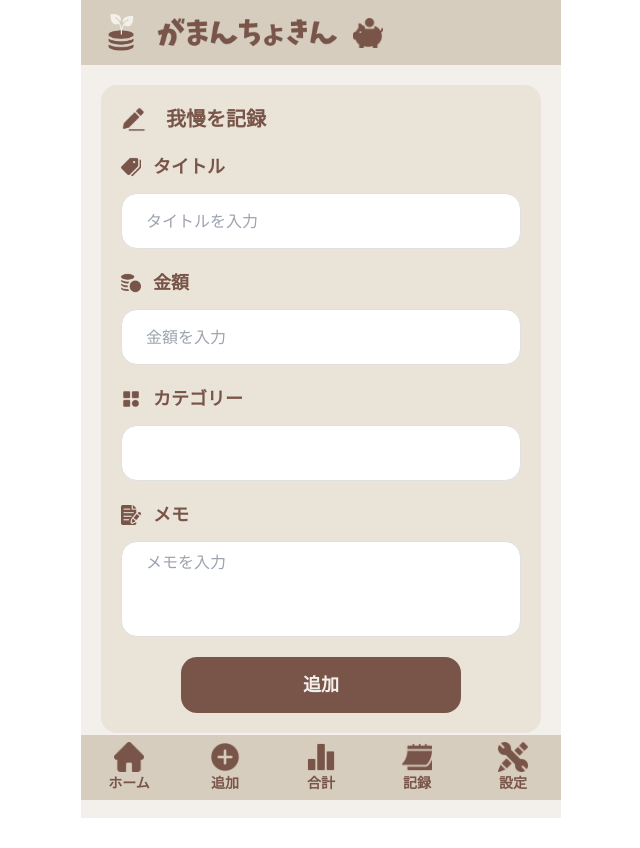
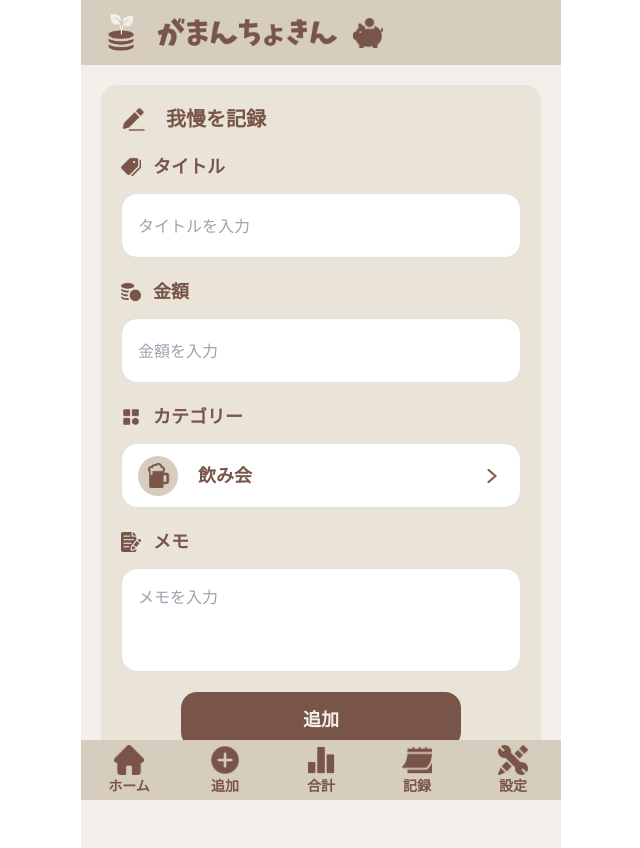
Before and after one commit to Naoya-0213/money-mindful, a Next.js app: page /money-mindful/add in a window 1280 px wide. Shown: the whole page, without its empty margins (319-959 px from the left). Before the commit the page ends 818 px from the top, so only its background shows below. Built offline with nearby package versions, Linux system fonts and the light colour scheme.

Commit message:
変更！

```diff
--- a/src/app/components/button/SmallButton.tsx
+++ b/src/app/components/button/SmallButton.tsx
@@ -1,22 +1,22 @@
-// 共通小ボタン
+// // 共通小ボタン
 
-import React from "react";
+// import React from "react";
 
-type ButtonProps = {
-  children: React.ReactNode;
-  onClick?: () => void;
-  className?: string;
-};
+// type ButtonProps = {
+//   children: React.ReactNode;
+//   onClick?: () => void;
+//   className?: string;
+// };
 
-const SmallButton = ({ children, onClick, className }: ButtonProps) => {
-  return (
-    <button
-      onClick={onClick}
-      className={`h-10 rounded-xl bg-[#795549] px-6 py-2 text-center text-base text-[#F3F0EB] ${className ?? ""}`}
-    >
-      {children}
-    </button>
-  );
-};
+// const SmallButton = ({ children, onClick, className }: ButtonProps) => {
+//   return (
+//     <button
+//       onClick={onClick}
+//       className={`h-10 rounded-xl bg-[#795549] px-6 py-2 text-center text-base text-[#F3F0EB] ${className ?? ""}`}
+//     >
+//       {children}
+//     </button>
+//   );
+// };
 
-export default SmallButton;
+// export default SmallButton;
--- a/src/app/components/category/EditCategoryPage.tsx
+++ b/src/app/components/category/EditCategoryPage.tsx
@@ -1,9 +1,8 @@
-
-
 import React from "react";
+import SectionCard from "../section-card/SectionCard";
 
 const EditCategoryPage = () => {
-  return <div>EditCategoryPage</div>;
+  return <div>カテゴリー編集</div>;
 };
 
 export default EditCategoryPage;
--- a/src/app/components/form/FormField.tsx
+++ b/src/app/components/form/FormField.tsx
@@ -28,7 +28,7 @@ const FormField = ({
   return (
     <div className="flex flex-col gap-3">
       {/* タイトル */}
-      <div className="flex gap-3 items-center">
+      <div className="flex items-center gap-3">
         <div>
           {icon && <Image src={icon} alt={label} width={20} height={20} />}
         </div>
@@ -41,7 +41,7 @@ const FormField = ({
           placeholder={placeholder}
           value={value}
           onChange={onChange}
-          className="min-h-24 w-full resize-none rounded-2xl border border-[#E0E0E0] bg-white px-6 py-2 text-[#795549] placeholder:text-[#9CA3AF] focus:border-[#795549] focus:ring-0 focus:outline-none"
+          className="min-h-26 w-full resize-none rounded-2xl border border-[#E0E0E0] bg-white px-4 py-4 text-[#795549] placeholder:text-[#9CA3AF] focus:border-[#795549] focus:ring-0 focus:outline-none"
         />
       ) : (
         <input
@@ -49,7 +49,8 @@ const FormField = ({
           placeholder={placeholder}
           value={value}
           onChange={onChange}
-          className="h-14 w-full rounded-2xl border border-[#E0E0E0] bg-white px-6 py-2 text-[#795549] placeholder:text-[#9CA3AF] focus:border-[#795549] focus:ring-0 focus:outline-none"
+          style={{ height: "var(--input-height)" }}
+          className="w-full rounded-2xl border border-[#E0E0E0] bg-white px-4 py-2 text-[#795549] placeholder:text-[#9CA3AF] focus:border-[#795549] focus:ring-0 focus:outline-none"
         />
       )}
     </div>
--- a/src/app/globals.css
+++ b/src/app/globals.css
@@ -13,10 +13,15 @@
   --header-height: 65px;
 }
 
+/* inputの高さ指定 */
+:root {
+  --input-height: 65px;
+}
+
 
 /* フッターの高さ共通指定 */
 :root {
-  --footer-height: 65px;
+  --footer-height: 60px;
 }
 
 /* globals.css */
--- a/src/app/money-mindful/add/component/AddCard.tsx
+++ b/src/app/money-mindful/add/component/AddCard.tsx
@@ -1,9 +1,11 @@
 "use client";
 
 import Button from "@/app/components/button/Button";
+import CategoryIcon from "@/app/components/category/category-icon/CategoryIcon";
 import FormField from "@/app/components/form/FormField";
 import Image from "next/image";
 import { useRouter } from "next/navigation";
+import { ImageResponse } from "next/server";
 
 import React from "react";
 
@@ -40,12 +42,28 @@ const AddCard = () => {
           <h2 className="text-lg font-bold text-[#795549]">カテゴリー</h2>
         </div>
         <button
-          className="h-14 w-full rounded-2xl border border-[#E0E0E0] bg-white px-6 py-2 text-[#795549] focus:border-[#795549] focus:ring-0 focus:outline-none"
+          className="w-full rounded-2xl border border-[#E0E0E0] bg-white px-4 py-2 text-[#795549] focus:border-[#795549] focus:ring-0 focus:outline-none"
+          style={{ height: "var(--input-height)" }}
           onClick={() =>
             router.push("/money-mindful/add/component/AddEditCategoryPage")
           }
           type="button"
-        ></button>
+        >
+          <div className="flex justify-between items-center">
+            <div className="flex items-center gap-5 text-lg font-bold text-[#795549]">
+              <CategoryIcon name="beer" alt="飲み会" />
+              飲み会
+            </div>
+            <div>
+              <Image
+                src="/icon/arrow/next-icon.png"
+                alt="矢印"
+                width={24}
+                height={24}
+              />
+            </div>
+          </div>
+        </button>
       </div>
 
       {/* メモ */}
--- a/src/app/money-mindful/add/component/AddEditCategoryPage/page.tsx
+++ b/src/app/money-mindful/add/component/AddEditCategoryPage/page.tsx
@@ -1,10 +1,24 @@
+import Button from "@/app/components/button/Button";
 import EditCategoryPage from "@/app/components/category/EditCategoryPage";
+import SectionCard from "@/app/components/section-card/SectionCard";
+import Link from "next/link";
 import React from "react";
 
 const AddEditCategoryPage = () => {
   return (
-    <div>
-      <EditCategoryPage />
+    <div className="flex gap-5 p-5">
+      <SectionCard
+        title="カテゴリー編集"
+        icon="/icon/categories/categories.png"
+        label="進捗icon"
+      >
+        <EditCategoryPage />
+
+        {/* ホームへ戻るボタン */}
+        <Link href="/money-mindful/home" className="flex w-full justify-center">
+          <Button>ホームへ戻る</Button>
+        </Link>
+      </SectionCard>
     </div>
   );
 };
```
